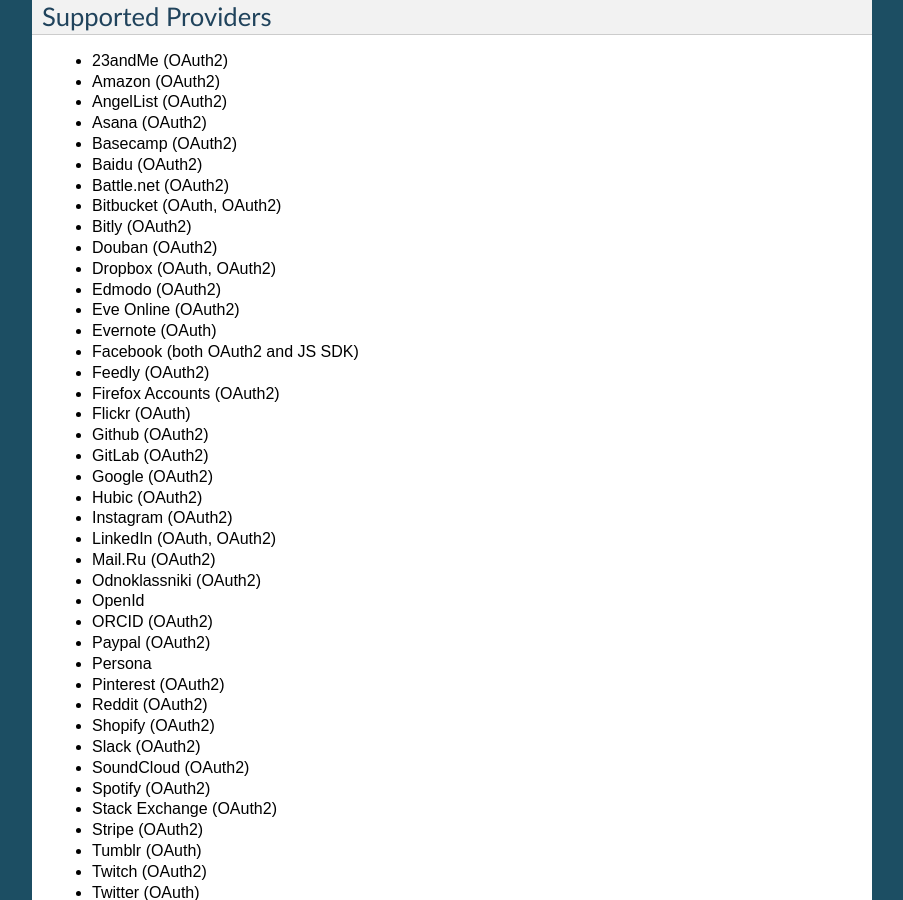
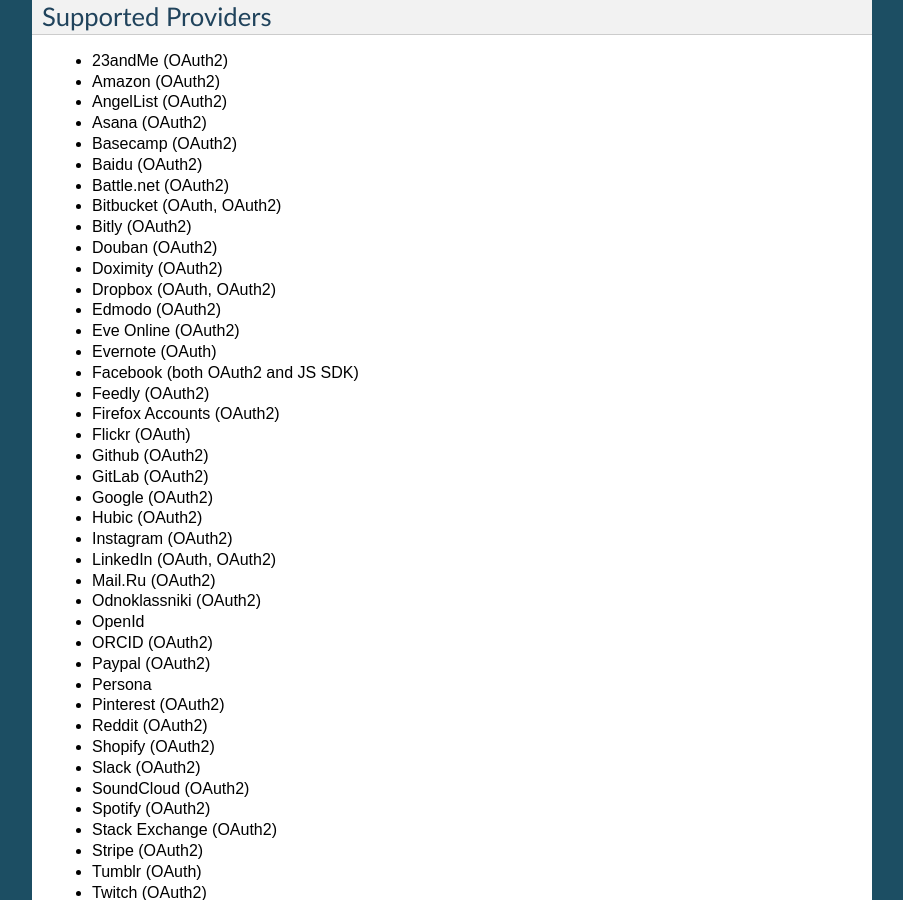
Before and after one commit to pennersr/django-allauth, a Sphinx documentation site: the page built from docs/overview.rst, in a window 1280 px wide and 900 px high, scrolled down 473 px. Shown: the whole window, without its empty margins (198-1101 px from the left). Built offline with Sphinx 7.4.7, drawn with Linux system fonts in a browser that asks for light colours; pages that are not in the unit, such as notebooks, are missing from menus.

Commit message:
Added Doximity to overview.rst

```diff
--- a/docs/overview.rst
+++ b/docs/overview.rst
@@ -52,6 +52,8 @@
 - Bitly (OAuth2)
 
 - Douban (OAuth2)
+
+- Doximity (OAuth2)
 
 - Dropbox (OAuth, OAuth2)
 
```
